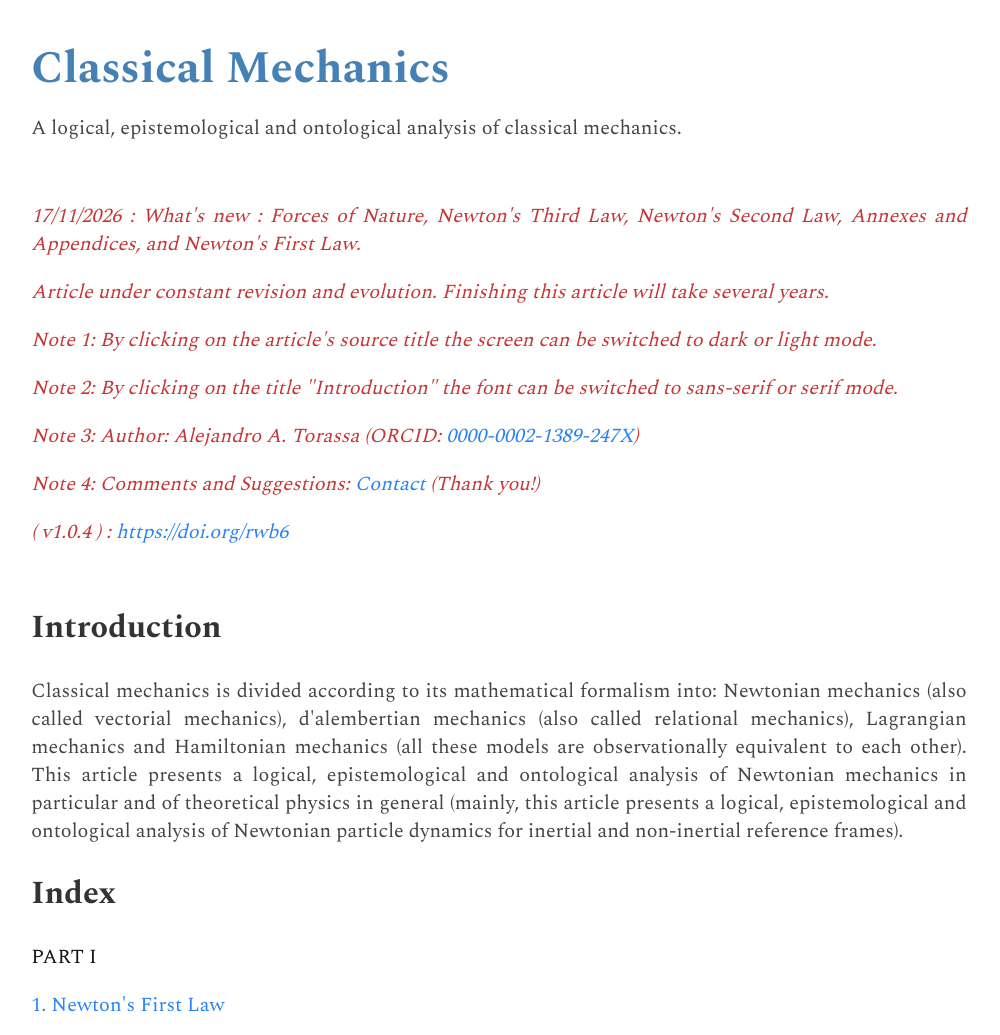
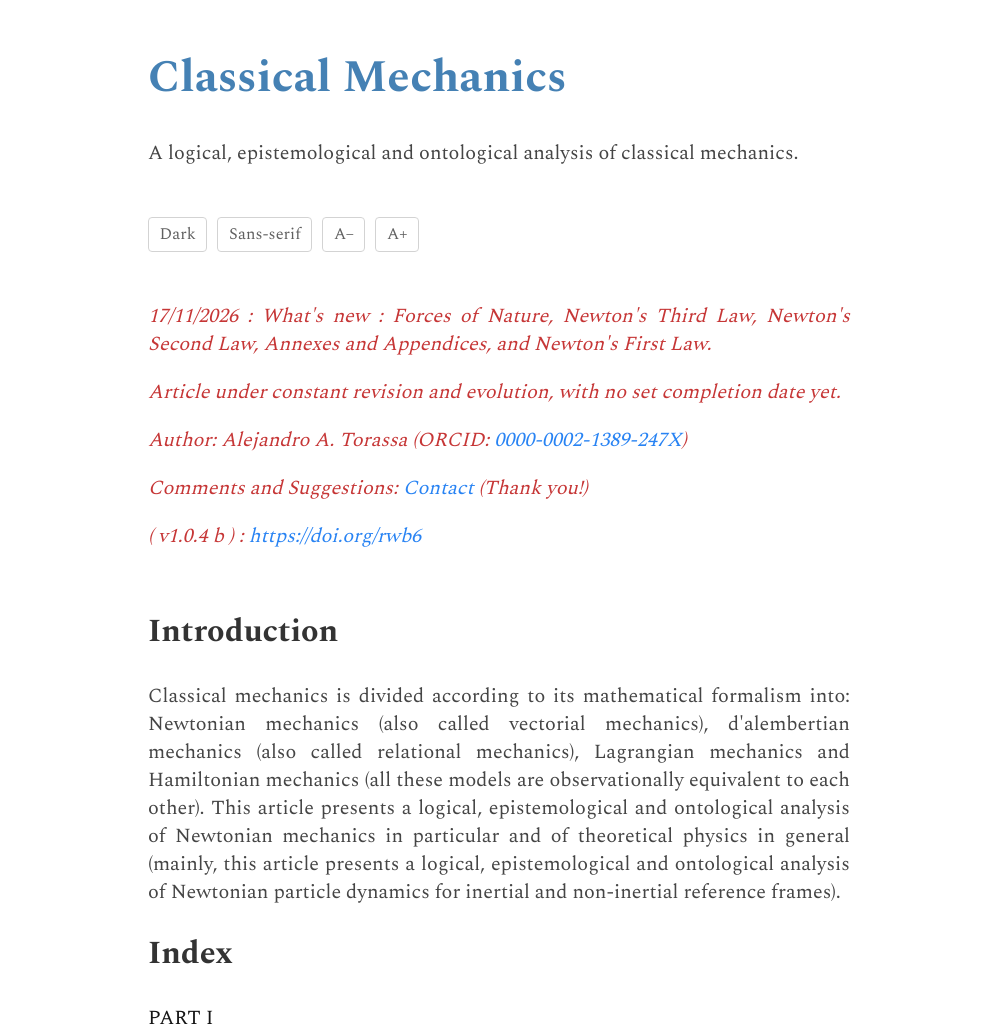
Before and after one commit to aphysica/classical-mechanics, a plain HTML site: page index.html in a window 1280 px wide. Shown: the top 1035 px of the page, without its empty margins (141-1141 px from the left). Drawn offline with nearby package versions, Linux system fonts and the light colour scheme.

Commit message:
v1.0.4 b

```diff
--- a/index.html
+++ b/index.html
@@ -15,9 +15,13 @@
 	<!-- Fonts -->
 	<link rel="preconnect" href="https://fonts.googleapis.com">
 	<link rel="preconnect" href="https://fonts.gstatic.com" crossorigin>
-	<link href="https://fonts.googleapis.com/css2?family=Poppins:wght@400;700&family=Spectral:wght@400;700&amp;display=swap" rel="stylesheet">
+	<link href="https://fonts.googleapis.com/css2?family=Poppins:wght@400;700&family=Spectral:wght@400;700&display=swap" rel="stylesheet">
 	<script>
 		MathJax = {
+			loader: { load: ['ui/lazy'] },
+			options: {
+				lazyMargin: '800px'
+			},
 			tex: {
 				inlineMath: [['$', '$'], ['\\(', '\\)']]
 			}
@@ -28,6 +32,10 @@
 	<style>
 		*, *::before, *::after {
 			box-sizing: border-box;
+		}
+		html, body {
+			max-width: 100%;
+			overflow-x: hidden;
 		}
 		html {
 			border: 0;
@@ -47,14 +55,20 @@
 			--color-h2: #333333;
 			--color-strong: #151515;
 			--color-part: #363636;
+			--color-note: #c63636;
+			--color-border: #cccccc;
 			--color-link: #2883f3;
+
 			--font-family: 'Spectral', ui-serif, Georgia, serif;
 			--line-height: 1.4;
 			--fs-body: 125%;
 			--fs-title: 225%;
 			--fs-h2: 160%;
 			--fs-mathjax: 105%;
-			--margin-space: -1.2em 0 3em 0;
+
+			max-width: 75ch;
+			margin: 0 auto;
+			padding: 1rem 1.5rem;
 
 			font-family: var(--font-family);
 			line-height: var(--line-height);
@@ -62,7 +76,6 @@
 			color: var(--color-text);
 			font-size: var(--fs-body);
 			text-align: justify;
-
 			transition: background-color 0.3s ease, color 0.3s ease, font-family 0.3s ease;
 		}
 		body.dark-mode {
@@ -72,7 +85,9 @@
 			--color-h2: #b2caf5;
 			--color-strong: #efefef;
 			--color-part: #dfdfdf;
-			--color-link: #4581b4;
+			--color-note: #f28b82;
+			--color-border: #555555;
+			--color-link: #6ea8fe;
 		}
 		body.sans-serif {
 			--font-family: 'Poppins', ui-sans-serif, Arial, sans-serif;
@@ -81,22 +96,18 @@
 			--fs-title: 240%;
 			--fs-h2: 180%;
 			--fs-mathjax: 116.4%;
-			--margin-space: -1.5em 0 2.1em 0;
+		}
+		#myTitle, h2 {
+			text-align: left;
+			transition: color 0.3s ease;
 		}
 		#myTitle {
 			color: var(--color-title);
 			font-size: var(--fs-title);
-			text-align: left;
-			transition: color 0.3s ease;
 		}
 		h2 {
 			color: var(--color-h2);
 			font-size: var(--fs-h2);
-			text-align: left;
-			transition: color 0.3s ease;
-		}
-		#mySpace {
-			margin: var(--margin-space) !important;
 		}
 		.strong {
 			color: var(--color-strong);
@@ -104,25 +115,16 @@
 		.part {
 			color: var(--color-part);
 		}
+		.note {
+			color: var(--color-note);
+			transition: color 0.3s ease;
+		}
 		a {
 			outline: none;
 			color: var(--color-link);
 			text-decoration: none;
 			word-break: break-word;
 			overflow-wrap: break-word;
-		}
-		.container {
-			display: block;
-			max-width: 74%;
-			margin: auto;
-			width: 100%;
-		}
-		.content {
-			display: block;
-			width: 100%;
-		}
-		.weak {
-			color: #666666;
 		}
 		ul {
 			list-style: none;
@@ -144,57 +146,92 @@
 		}
 		.liver {
 			margin-bottom: 0.45em;
-		 }
+		}
 		.livex {
 			margin-bottom: 0.93em;
-		 }
+		}
 		mjx-container {
 			font-size: var(--fs-mathjax) !important;
 		}
+		p mjx-container, li mjx-container {
+			max-width: 100%;
+			overflow-x: auto;
+			overflow-y: hidden;
+			vertical-align: middle;
+		}
 		.math-block {
 			display: block;
+			width: 100%;
+			max-width: 100%;
 			text-align: left;
 			overflow-x: auto;
 			overflow-y: hidden;
+			overflow-wrap: anywhere;
+			word-break: break-word;
+		}
+		.toolbar {
+			display: flex;
+			flex-wrap: wrap;
+			align-items: center;
+			gap: 0.5em;
+			margin: 2.5em 0;
+		}
+		.toolbar button {
+			background: transparent;
+			color: var(--color-text);
+			border: 1px solid var(--color-border);
+			border-radius: 4px;
+			padding: 0.25em 0.65em;
+			font-family: inherit;
+			font-size: 1.02rem;
+			cursor: pointer;
+			opacity: 0.85;
+			transition: opacity 0.2s ease, border-color 0.3s ease;
+		}
+		.toolbar button:hover {
+			opacity: 1;
+			border-color: var(--color-title);
 		}
 		footer {
+			margin-top: 3em;
 			padding: 0.6em 0;
 			text-align: center;
-			border-top: 1px solid #cccccc;
+			border-top: 1px solid var(--color-border);
 		}
-		@media (max-width: 810px) {
-			.container {
-				box-sizing: border-box;
-				padding: 0 0.3em;
-				max-width: 100%;
+		@media (max-width: 600px) {
+			body {
+				padding: 0.75rem;
 			}
 		}
 	</style>
 </head>
 <body>
-	<div class="container">
-		<div class="content">
-			<section id="page">
 
-<h1 id="myTitle" style="cursor:pointer" onclick="myTheme();">Classical Mechanics</h1>
+<script>
+	if (localStorage.getItem("theme") === "dark") document.body.classList.add("dark-mode");
+	if (localStorage.getItem("font") === "sans") document.body.classList.add("sans-serif");
+	const savedZoom = localStorage.getItem("zoom");
+	if (savedZoom) document.documentElement.style.fontSize = savedZoom + "px";
+</script>
 
-<p id="mySpace" style="margin: -1.2em 0 3em 0;">A logical, epistemological and ontological analysis of classical mechanics.</p>
+<h1 id="myTitle">Classical Mechanics</h1>
 
-<p style="color: #c63636;"><i>17/11/2026 : What's new : Forces of Nature, Newton's Third Law, Newton's Second Law, Annexes and Appendices, and Newton's First Law.</i></p>
+<p>A logical, epistemological and ontological analysis of classical mechanics.</p>
 
-<p style="color: #c63636;"><i>Article under constant revision and evolution. Finishing this article will take several years.</i></p>
+<div class="toolbar">
+	<button id="btnTheme" type="button" onclick="myTheme();">Dark</button>
+	<button id="btnFont" type="button" onclick="myFont();">Sans-serif</button>
+	<button type="button" onclick="changeSize(-1);" title="Decrease font size">A−</button>
+	<button type="button" onclick="changeSize(1);" title="Increase font size">A+</button>
+</div>
 
-<p style="color: #c63636;"><i>Note 1: By clicking on the article's source title the screen can be switched to dark or light mode.</i></p>
+<p class="note"><i>17/11/2026 : What's new : Forces of Nature, Newton's Third Law, Newton's Second Law, Annexes and Appendices, and Newton's First Law.</i></p>
+<p class="note"><i>Article under constant revision and evolution, with no set completion date yet.</i></p>
+<p class="note"><i>Author: Alejandro A. Torassa (ORCID: <a href='https://orcid.org/0000-0002-1389-247X'>0000-0002-1389-247X</a>)</i></p>
+<p class="note"><i>Comments and Suggestions: <a href='https://aphysica.github.io/torassa/abs/200'>Contact</a> (Thank you!)</i></p>
+<p class="note" style="margin-bottom: 3em;"><i>(&nbsp;v1.0.4 b&nbsp;) : <a href='https://doi.org/rwb6'>https://doi.org/rwb6</a></i></p>
 
-<p style="color: #c63636;"><i>Note 2: By clicking on the title "Introduction" the font can be switched to sans-serif or serif mode.</i></p>
-
-<p style="color: #c63636;"><i>Note 3: Author: Alejandro A. Torassa (ORCID: <a href='https://orcid.org/0000-0002-1389-247X'>0000-0002-1389-247X</a>)</i></p>
-
-<p style="color: #c63636;"><i>Note 4: Comments and Suggestions: <a href='https://aphysica.github.io/torassa/abs/200'>Contact</a> (Thank you!)</i></p>
-
-<p style="color: #c63636; margin-bottom: 3em;"><i>(&nbsp;v1.0.4&nbsp;) : <a href='https://doi.org/rwb6'>https://doi.org/rwb6</a></i></p>
-
-<h2 id="myIntro" style="cursor:pointer" onclick="myFont();">Introduction</h2>
+<h2>Introduction</h2>
 
 <p>Classical mechanics is divided according to its mathematical formalism into: Newtonian mechanics (also called vectorial mechanics), d'alembertian mechanics (also called relational mechanics), Lagrangian mechanics and Hamiltonian mechanics (all these models are observationally equivalent to each other). This article presents a logical, epistemological and ontological analysis of Newtonian mechanics in particular and of theoretical physics in general (mainly, this article presents a logical, epistemological and ontological analysis of Newtonian particle dynamics for inertial and non-inertial reference frames).</p>
 
@@ -518,11 +555,11 @@
 
 <p class="math-block">${\mathbf{F}{\scriptstyle{\mathrm{G}}}}_{\hspace{+0.045em}ij} \,\doteq\, -\,G \, \dfrac{m_i \, m_j}{\|\vec{r}_i - \vec{r}_j\|^3} \, (\vec{r}_i - \vec{r}_j)$</p>
 
-<p>where $G$ is defined <i>a priori</i> as a positive scalar constant intrinsic to the interaction (&nbsp;historically called the <i>universal gravitational constant</i>&nbsp;) whose numerical value must be obtained experimentally (&nbsp;$G \approx 6.674 \times 10^{-11}\,\text{N}\cdot\text{m}^2/\text{kg}^2$&nbsp;); $m_i$ and $m_j$ represent the <b>gravitational masses</b> of the particles, defined <i>a priori</i> as intrinsic scalar parameters proper to each particle whose numerical value must also be obtained experimentally; and $\vec{r}_i$, $\vec{r}_j$ are their instantaneous position vectors with respect to the origin of the reference frame $( \, \vec{r}_i \neq \vec{r}_j \, )$.</p>
+<p>where $G$ is defined <i>a priori</i> as a positive scalar constant intrinsic to the interaction (&nbsp;historically called the <i>universal gravitational constant</i>&nbsp;) whose numerical value must be obtained experimentally $( \, G \approx 6.674 \times 10^{-11}\,\text{N}\cdot\text{m}^2/\text{kg}^2 \, )$; $m_i$ and $m_j$ represent the <b>gravitational masses</b> of the particles, defined <i>a priori</i> as intrinsic scalar parameters proper to each particle whose numerical value must also be obtained experimentally; and $\vec{r}_i$, $\vec{r}_j$ are their instantaneous position vectors with respect to the origin of the reference frame $( \, \vec{r}_i \neq \vec{r}_j \, )$.</p>
 
-<p>Empirical evidence shows that gravitational mass is always strictly positive $(m \gt 0)$ —giving rise only to attractions—, that it is an additive quantity (the gravitational mass of a composite system equals the arithmetic sum of the individual gravitational masses of its constituent particles), and that it is universally proportional to inertial mass (&nbsp;weak equivalence principle, which allows both scales to be equated through an appropriate choice of $G$&nbsp;).</p>
+<p>Empirical evidence shows that gravitational mass is always strictly positive $( \, m \gt 0 \, )$ —giving rise only to attractions—, that it is an additive quantity (&nbsp;the gravitational mass of a composite system equals the arithmetic sum of the individual gravitational masses of its constituent particles&nbsp;), and that it is universally proportional to inertial mass (&nbsp;weak equivalence principle, which allows both scales to be equated through an appropriate choice of $G$&nbsp;).</p>
 
-<p>Likewise, since it depends exclusively on invariant scalars and given that in classical kinematics the relative positions $(\vec{r}_i - \vec{r}_j)$ are invariant under any change of reference frame, it follows immediately that the vector ${\mathbf{F}{\scriptstyle{\mathrm{G}}}}_{\hspace{+0.045em}ij}$ retains its full invariance in every reference frame.</p>
+<p>Likewise, since it depends exclusively on invariant scalars and given that in classical kinematics the relative positions $( \, \vec{r}_i - \vec{r}_j \, )$ are invariant under any change of reference frame, it follows immediately that the vector ${\mathbf{F}{\scriptstyle{\mathrm{G}}}}_{\hspace{+0.045em}ij}$ retains its full invariance in every reference frame.</p>
 
 <p>On the other hand, upon interchanging the indices $i \leftrightarrow j$, the algebraic structure of the definition directly yields ${\mathbf{F}{\scriptstyle{\mathrm{G}}}}_{j\hspace{+0.090em}i} = - \, {\mathbf{F}{\scriptstyle{\mathrm{G}}}}_{i\hspace{-0.030em}j}$ along the line joining the two particles, thereby satisfying Newton's third law in its <b>strong version</b> (&nbsp;and, a fortiori, in its weak version&nbsp;).</p>
 
@@ -536,11 +573,11 @@
 
 <p class="math-block">${\mathbf{F}{\scriptstyle{\mathrm{E}}}}_{\hspace{+0.045em}ij} \,\doteq\, k_e \, \dfrac{q_i \, q_j}{\|\vec{r}_i - \vec{r}_j\|^3} \, (\vec{r}_i - \vec{r}_j)$</p>
 
-<p>where $k_e$ is defined <i>a priori</i> as a positive scalar constant intrinsic to the interaction (&nbsp;historically called the <i>Coulomb constant</i>&nbsp;) whose numerical value must be obtained experimentally (&nbsp;$k_e \approx 8.987 \times 10^{9}\,\text{N}\cdot\text{m}^2/\text{C}^2$&nbsp;); $q_i$ and $q_j$ represent the <b>electric charges</b> of the particles, defined <i>a priori</i> as intrinsic scalar parameters proper to each particle whose numerical value must also be obtained experimentally; and $\vec{r}_i$, $\vec{r}_j$ are their instantaneous position vectors with respect to the origin of the reference frame $( \, \vec{r}_i \neq \vec{r}_j \, )$.</p>
+<p>where $k_e$ is defined <i>a priori</i> as a positive scalar constant intrinsic to the interaction (&nbsp;historically called the <i>Coulomb constant</i>&nbsp;) whose numerical value must be obtained experimentally $( \, k_e \approx 8.987 \times 10^{9}\,\text{N}\cdot\text{m}^2/\text{C}^2 \, )$; $q_i$ and $q_j$ represent the <b>electric charges</b> of the particles, defined <i>a priori</i> as intrinsic scalar parameters proper to each particle whose numerical value must also be obtained experimentally; and $\vec{r}_i$, $\vec{r}_j$ are their instantaneous position vectors with respect to the origin of the reference frame $( \, \vec{r}_i \neq \vec{r}_j \, )$.</p>
 
-<p>Empirical evidence indicates that electric charge can be positive, negative, or zero ($q \in \mathbb{R}$), giving rise both to repulsions and to attractions (or to the absence of electrostatic interaction when either charge is neutral), and that it is an additive quantity (the electric charge of a composite system equals the algebraic sum of the individual charges of its constituent particles).</p>
+<p>Empirical evidence shows that electric charge can be positive, negative, or zero $( \, q \in \mathbb{R} \, )$, giving rise both to repulsions and to attractions (&nbsp;or to the absence of electrostatic interaction when either charge is neutral&nbsp;), and that it is an additive quantity (&nbsp;the electric charge of a composite system equals the algebraic sum of the individual charges of its constituent particles&nbsp;).</p>
 
-<p>Likewise, since it depends exclusively on invariant scalars and given that in classical kinematics the relative positions $(\vec{r}_i - \vec{r}_j)$ are invariant under any change of reference frame, it follows immediately that the vector ${\mathbf{F}{\scriptstyle{\mathrm{E}}}}_{\hspace{+0.045em}ij}$ retains its full invariance in every reference frame.</p>
+<p>Likewise, since it depends exclusively on invariant scalars and given that in classical kinematics the relative positions $( \, \vec{r}_i - \vec{r}_j \, )$ are invariant under any change of reference frame, it follows immediately that the vector ${\mathbf{F}{\scriptstyle{\mathrm{E}}}}_{\hspace{+0.045em}ij}$ retains its full invariance in every reference frame.</p>
 
 <p>On the other hand, upon interchanging the indices $i \leftrightarrow j$, the algebraic structure of the definition directly yields ${\mathbf{F}{\scriptstyle{\mathrm{E}}}}_{j\hspace{+0.090em}i} = - \, {\mathbf{F}{\scriptstyle{\mathrm{E}}}}_{i\hspace{-0.030em}j}$ along the line joining the two particles, thereby satisfying Newton's third law in its <b>strong version</b> (&nbsp;and, a fortiori, in its weak version&nbsp;).</p>
 
@@ -562,7 +599,7 @@
 
 <p>From a purely logical and computational perspective, the formulation of classical mechanics can be understood as a progressive process of <b>code compression and refactoring</b>. Far from diminishing the merit of the Newtonian architecture, this reading highlights the brilliance of its design: the creation of abstractions capable of synthesizing an immense amount of empirical data into an elegant and executable interface.</p>
 
-<p>To understand why the particular expressions (such as gravitational attraction or the electrostatic force) are <b>model definitions</b> and not fundamental laws independent of motion, it suffices to observe the evolution of the dynamical equation at three levels of abstraction:</p>
+<p>To understand why the particular expressions (&nbsp;such as gravitational attraction or the electrostatic force&nbsp;) are <b>model definitions</b> and not fundamental laws independent of motion, it suffices to observe the evolution of the dynamical equation at three levels of abstraction:</p>
 
 <b>1. The raw source code (Fully uncompressed equation)</b>
 <p>At the most elementary and intrinsic level, the empirical reality of a system of $n$ particles knows nothing of abstract groupings. The real equation of motion for an individual particle $i$ is presented in a fully "uncompressed" form, detailing each of the individual reciprocal interactions:</p>
@@ -576,7 +613,7 @@
 
 <p class="math-block">$\mathrm{function} \:\: {\mathbf{F}{\scriptstyle{\mathrm{G}}}}_{\hspace{+0.045em}ij}\,(m_i, m_j, {\mathbf{r}}_{ij}) \,\doteq\, -\,G \, \dfrac{m_i \, m_j}{r_{ij}^2} \, \hat{\mathbf{r}}_{ij}$</p>
 
-<p>By defining and invoking these modules (gravitational, electrostatic, etc.), the original code becomes semi-compressed, reducing the summation of individual interactions to a set of forces classified by their physical origin:</p>
+<p>By defining and invoking these modules (&nbsp;gravitational, electrostatic, etc.&nbsp;), the original code becomes semi-compressed, reducing the summation of individual interactions to a set of forces classified by their physical origin:</p>
 
 <p class="math-block">$\sum_{j \neq i} {\mathbf{F}{\scriptstyle{\mathrm{G}}}}_{\hspace{+0.045em}ij} + \sum_{j \neq i} {\mathbf{F}{\scriptstyle{\mathrm{E}}}}_{\hspace{+0.045em}ij} + \dots + \sum_{j \neq i} {\mathbf{F}{\scriptstyle{\mathrm{N}}}}_{\hspace{+0.045em}ij} \, = \, m_i \, {\vec{a}}_{\hspace{+0.045em}i}$</p>
 
@@ -589,7 +626,7 @@
 
 <p>${\mathbf{F}}_i \,=\, m_i \, {\vec{a}}_{\hspace{+0.045em}i}$</p>
 
-<p>Under this epistemological lens, it becomes evident that Newton's second law is the <b>kernel or main execution engine</b>, while the force of gravity and the rest of the interactions are <b>input definitions (inputs)</b> created by physicists to feed said engine. Confusing a force definition with a fundamental law of dynamics is equivalent to confusing the body of an auxiliary function with the compiler itself.</p>
+<p>Under this epistemological lens, it becomes evident that Newton's second law is the <b>kernel or main execution engine</b>, while the force of gravity and the rest of the interactions are <b>input definitions (&nbsp;inputs&nbsp;)</b> created by physicists to feed said engine. Confusing a force definition with a fundamental law of dynamics is equivalent to confusing the body of an auxiliary function with the compiler itself.</p>
 
 <h2 id="AN">Annexes</h2>
 
@@ -865,22 +902,35 @@
 
 <p>In development&nbsp;...</p>
 
-<br><br>
-
-			</section>
-		</div>
-	</div>
 	<footer>
 		<p><a href='https://github.com/aphysica'>&#160;github.com&#160;</a></p>
 	</footer>
 
 <script>
+	function updateLabels() {
+		document.getElementById("btnTheme").textContent =
+			document.body.classList.contains("dark-mode") ? "Light" : "Dark";
+		document.getElementById("btnFont").textContent =
+			document.body.classList.contains("sans-serif") ? "Serif" : "Sans-serif";
+	}
+	updateLabels();
+
 	function myTheme() {
-		document.body.classList.toggle("dark-mode");
+		const isDark = document.body.classList.toggle("dark-mode");
+		localStorage.setItem("theme", isDark ? "dark" : "light");
+		updateLabels();
 	}
-
 	function myFont() {
-		document.body.classList.toggle("sans-serif");
+		const isSans = document.body.classList.toggle("sans-serif");
+		localStorage.setItem("font", isSans ? "sans" : "serif");
+		updateLabels();
+	}
+	function changeSize(delta) {
+		const root = document.documentElement;
+		const current = parseFloat(getComputedStyle(root).fontSize) || 16;
+		const next = Math.min(22, Math.max(13, current + delta));
+		root.style.fontSize = next + "px";
+		localStorage.setItem("zoom", next);
 	}
 </script>
 
```
